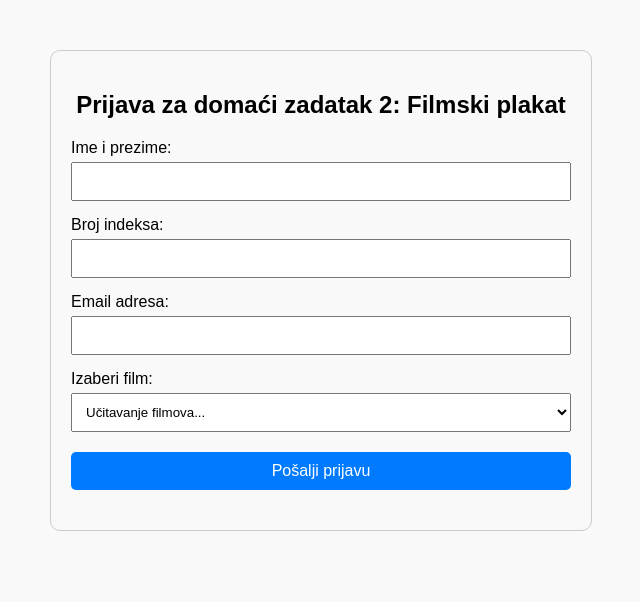
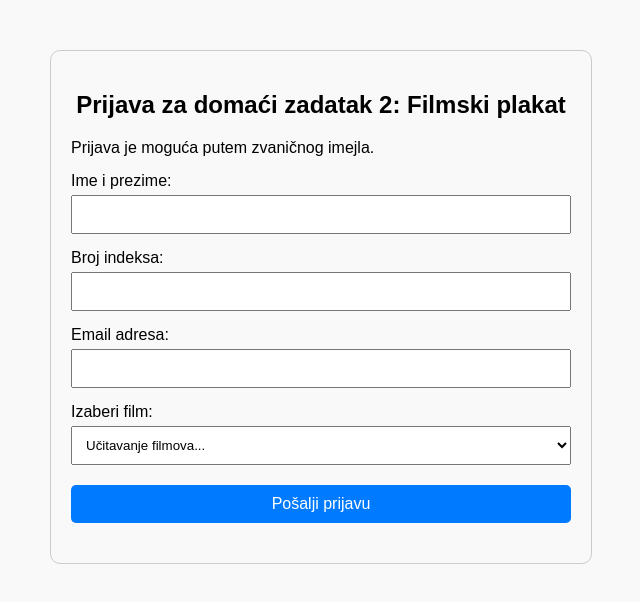
Before and after one commit to VladimirCeric/film-prijava, a plain HTML site: page index.html in a window 1280 px wide. Shown: the whole page, without its empty margins (319-959 px from the left). Drawn offline with Linux system fonts and the light colour scheme; no server answers.

Commit message:
Update index.html

```diff
--- a/index.html
+++ b/index.html
@@ -51,6 +51,7 @@
   </head>
   <body>
     <h2>Prijava za domaći zadatak 2: Filmski plakat</h2>
+      <div class="subtext">Prijava je moguća putem zvaničnog imejla.</div>
     <form id="filmForm">
       <label>Ime i prezime:</label>
       <input type="text" name="imePrezime" required />
```
